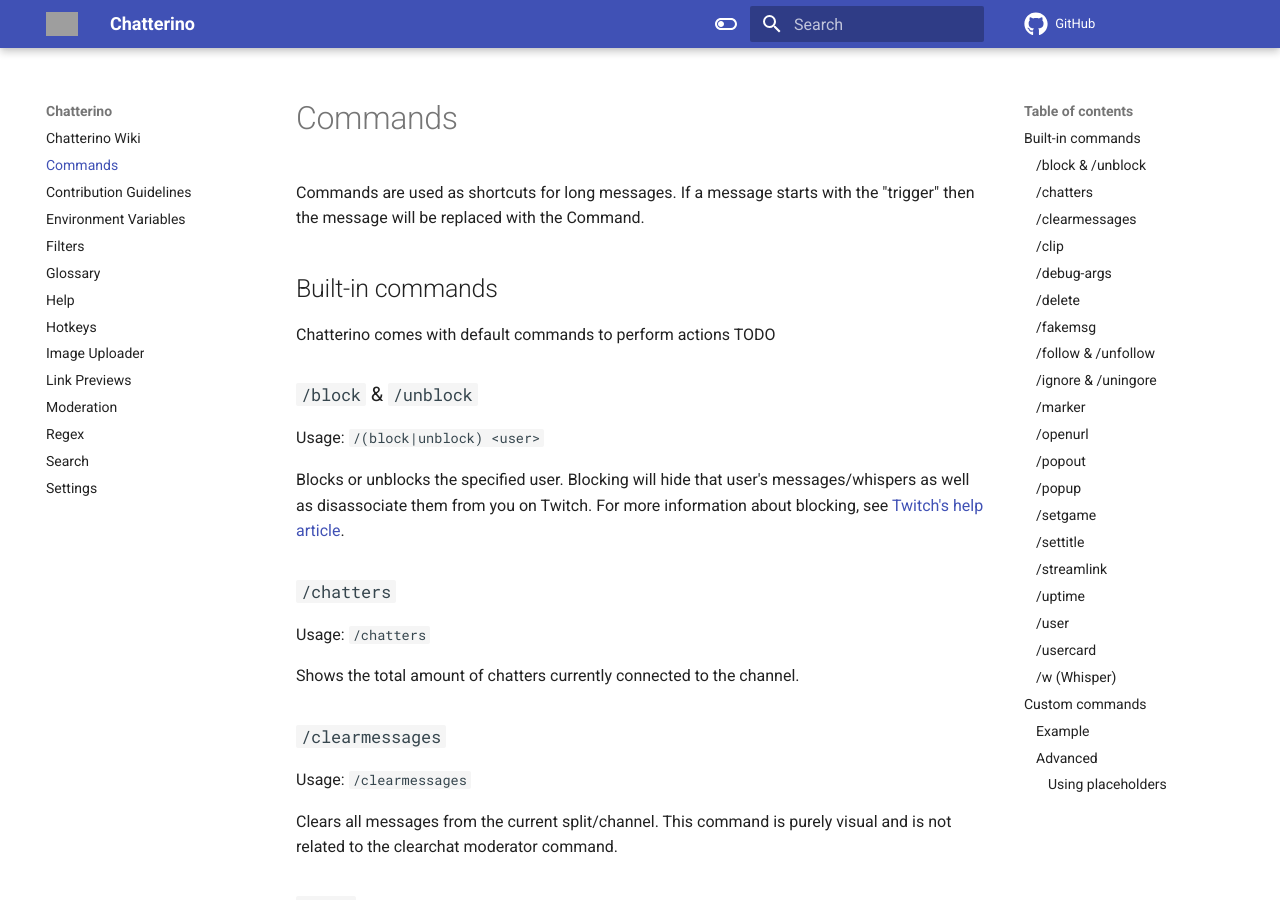
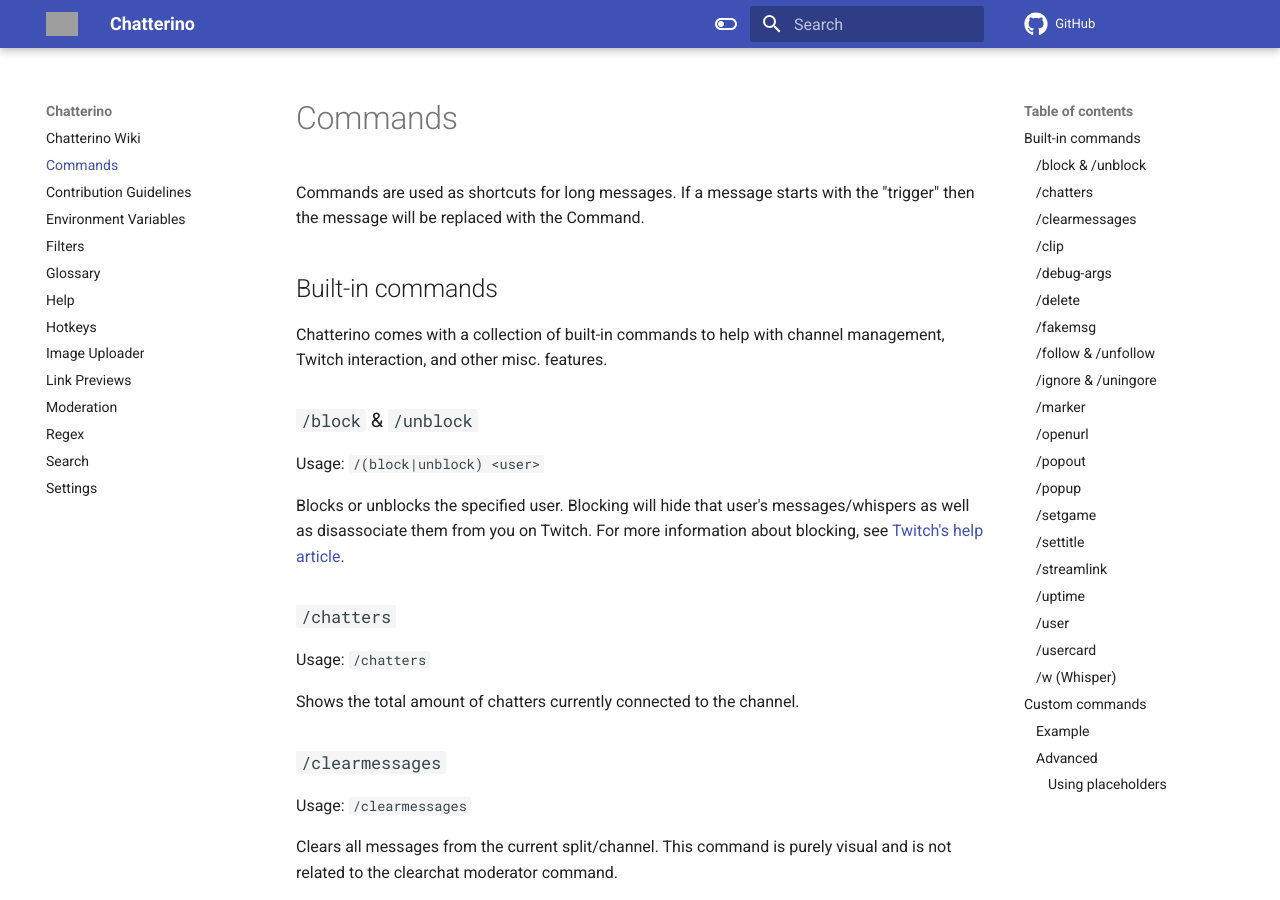
Before and after one commit to Chatterino/wiki, an MkDocs documentation site: the page built from docs/Commands.md, in a window 1280 px wide and 900 px high. Built offline with MkDocs 1.6.1 and Material for MkDocs 9.7.7, drawn with Linux system fonts in a browser that asks for light colours; comment, search, counter and statistics services are not loaded; grey boxes are pictures that could not be loaded.

Commit message:
feat(commands): clean up built-in section header

```diff
--- a/docs/Commands.md
+++ b/docs/Commands.md
@@ -4,7 +4,7 @@
 
 ## Built-in commands
 
-Chatterino comes with default commands to perform actions TODO
+Chatterino comes with a collection of built-in commands to help with channel management, Twitch interaction, and other misc. features.
 
 ### `/block` & `/unblock`
 
```
